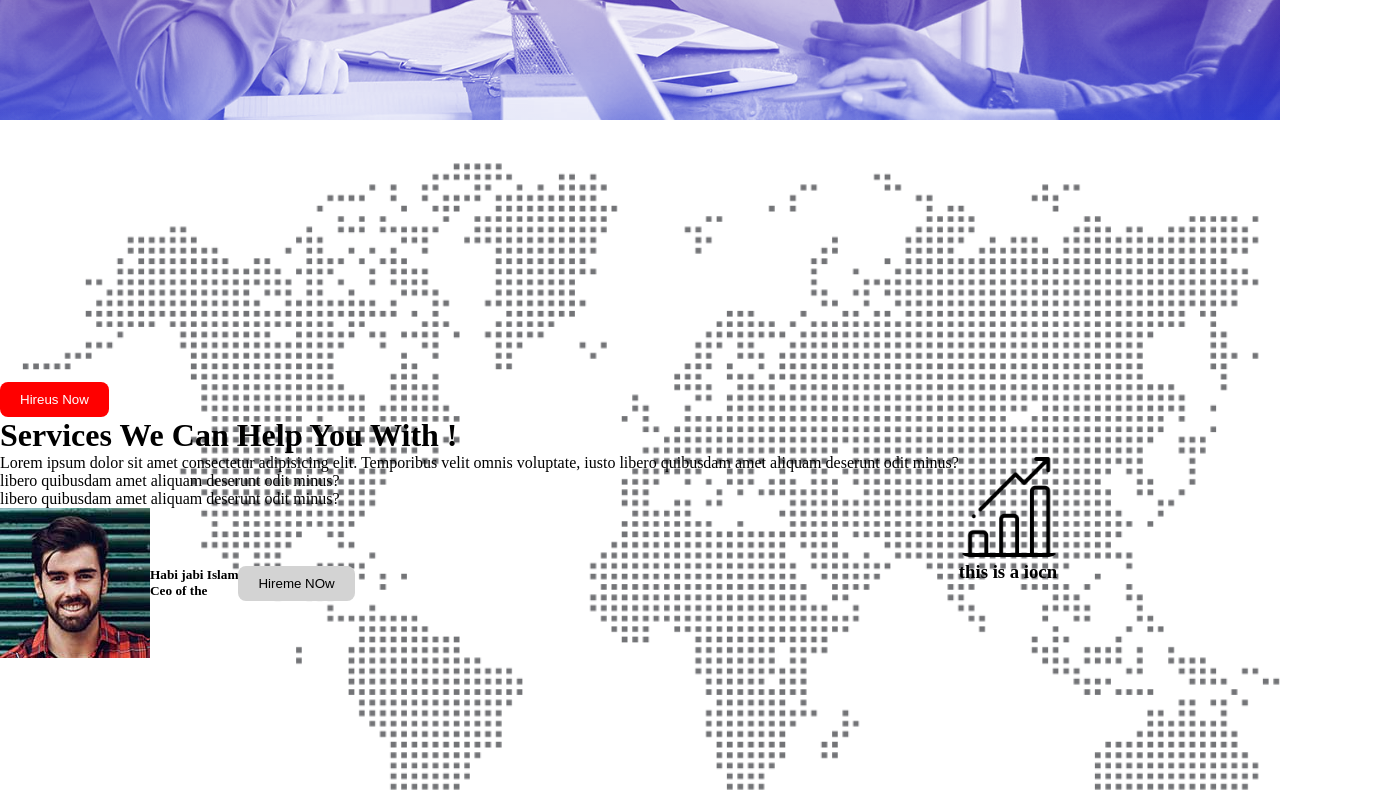
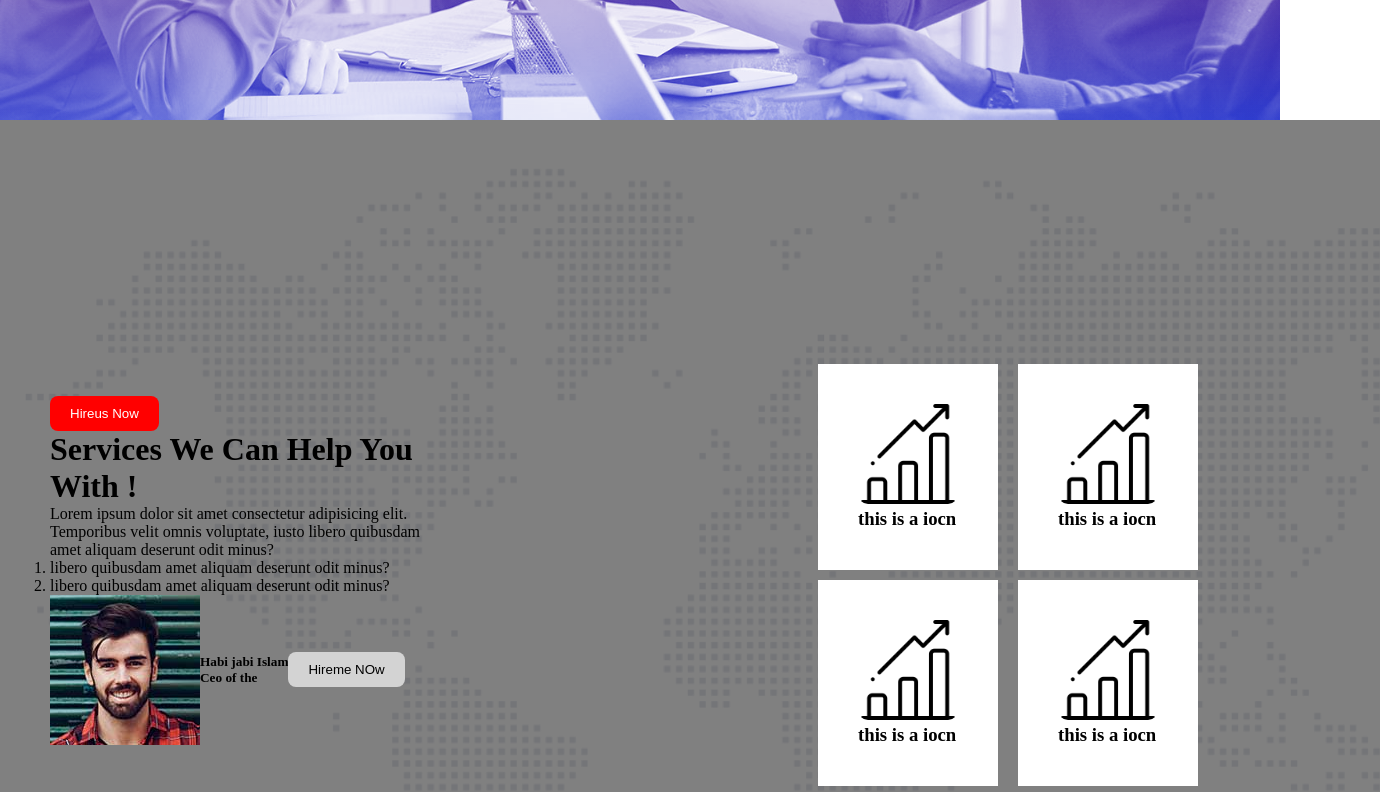
Before and after one commit to mahfuj80/gias-digital-agency, a plain HTML site: page index.html in a window 1280 px wide. Shown: the part 740-1532 px from the top of the page, 1380 px wide, since content can reach past the window. Drawn offline with Linux system fonts and the light colour scheme.

```diff
--- a/index.html
+++ b/index.html
@@ -62,8 +62,22 @@
                     </div>
                 </div>
             </div>
-            <div class="div-2">
+            <div class="div-icon">
                 <div class="first-one">
+                    <div class="card">
+                        <img class="icon" src="./asset/icons/bar-chart.png" alt="">
+                        <h3>this is a iocn</h3>
+                    </div>
+                    <div class="card">
+                        <img class="icon" src="./asset/icons/bar-chart.png" alt="">
+                        <h3>this is a iocn</h3>
+                    </div>
+                </div>
+                <div class="first-one">
+                    <div class="card">
+                        <img class="icon" src="./asset/icons/bar-chart.png" alt="">
+                        <h3>this is a iocn</h3>
+                    </div>
                     <div class="card">
                         <img class="icon" src="./asset/icons/bar-chart.png" alt="">
                         <h3>this is a iocn</h3>
--- a/styles/style.css
+++ b/styles/style.css
@@ -82,11 +82,16 @@
 
 .klsdfaj {
     height: 100vh;
-    background-image: url("../asset/image/footer-bg.png");
+    background-image: url("../asset/image/footer-bg.png"), linear-gradient(rgb(128, 128, 128), rgb(128, 128, 128));
+    background-blend-mode: overlay;
     width: 100%;
     background-size: cover;
     background-repeat: no-repeat;
     align-items: center;
+}
+
+.div-1 {
+    width: 30%;
 }
 
 .icon {
@@ -97,9 +102,34 @@
 
 .klsdfaj {
     display: flex;
+    justify-content: space-between;
+    padding: 50px;
 }
 
 .picture {
     display: flex;
     align-items: center;
 }
+
+.first-one {
+    display: flex;
+    width: 197px;
+    gap: 20px;
+
+}
+
+.div-icon {
+    width: 40%;
+}
+
+.div-3 {
+    margin-top: 10px;
+    display: flex;
+    gap: 10px;
+}
+
+.card {
+    padding: 40px;
+    margin-top: 10px;
+    background-color: white;
+}
```
